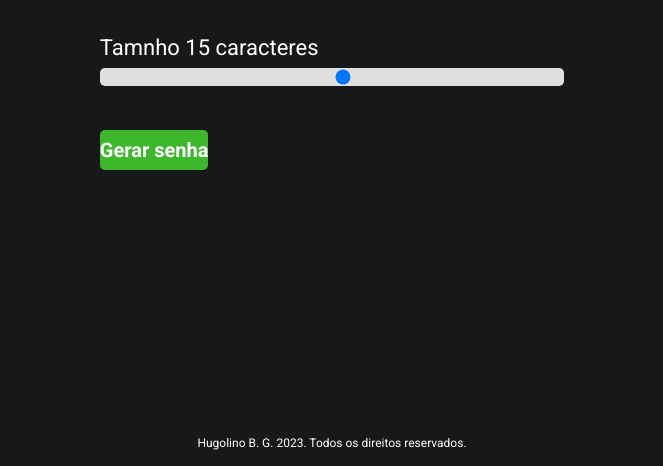
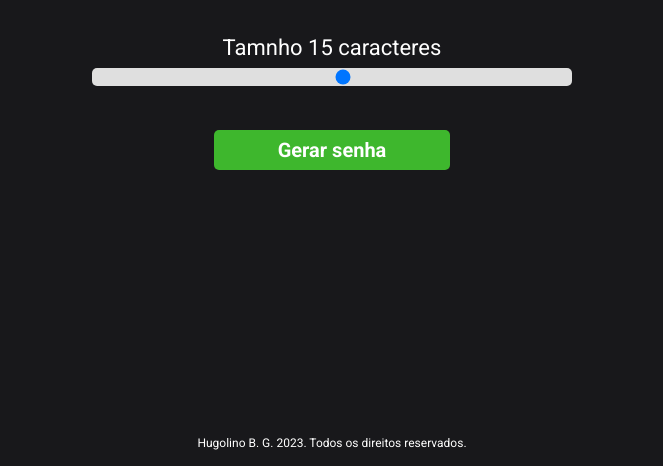
Before and after one commit to hugolinobg/GeradorDeSenha, a plain HTML site: page index.html in a window 1280 px wide. Shown: the part 334-800 px from the top of the page, without its empty margins (308-971 px from the left). Drawn offline with Linux system fonts and the light colour scheme.

Commit message:
Update style.css

```diff
--- a/style.css
+++ b/style.css
@@ -6,13 +6,18 @@
 }
 
 body {
-  background-color: #18181b;
-  width: 100%;
-  height: 100vh;
   display: flex;
   justify-content: center;
   align-items: center;
   flex-direction: column;
+
+  text-align: center;
+
+  background-color: #18181b;
+  width: 100vh;
+  height: 100vh;
+
+  margin: 0 auto;
 }
 
 .logo {
@@ -23,6 +28,7 @@ body {
 .container-input {
   max-width: 480px;
   margin: 14px 0;
+  text-align: center;
 }
 
 .container-input span {
@@ -51,6 +57,7 @@ body {
   font-size: 20px;
   font-weight: bold;
   transition: transform 0.5s;
+  padding: 0 64px 0 64px;
 }
 
 .button-cta:hover {
@@ -85,6 +92,7 @@ body {
   font-size: 20px;
   border: 1px solid #313131;
   transition: transform 0.5s;
+  padding: 0 32px 0 32px;
 }
 
 .password:hover {
```
